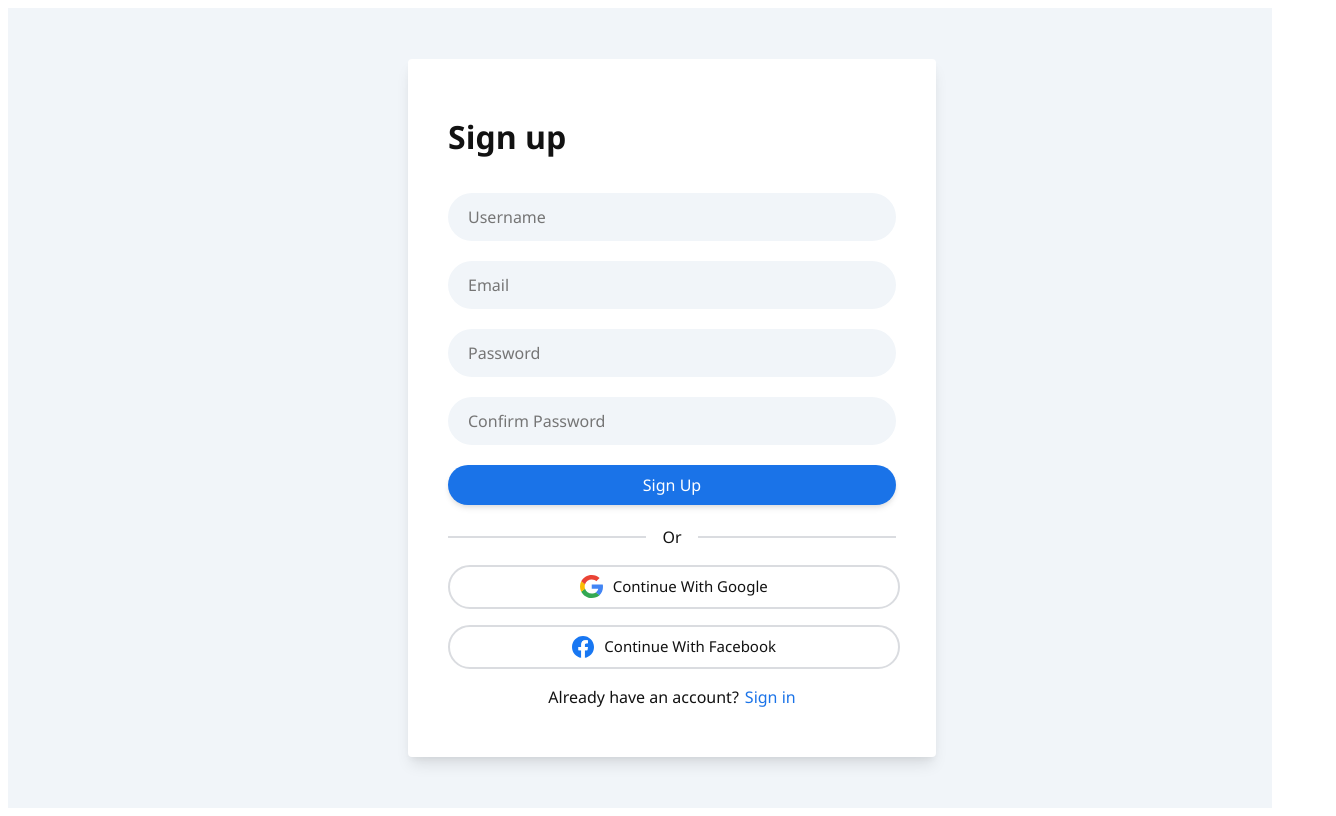
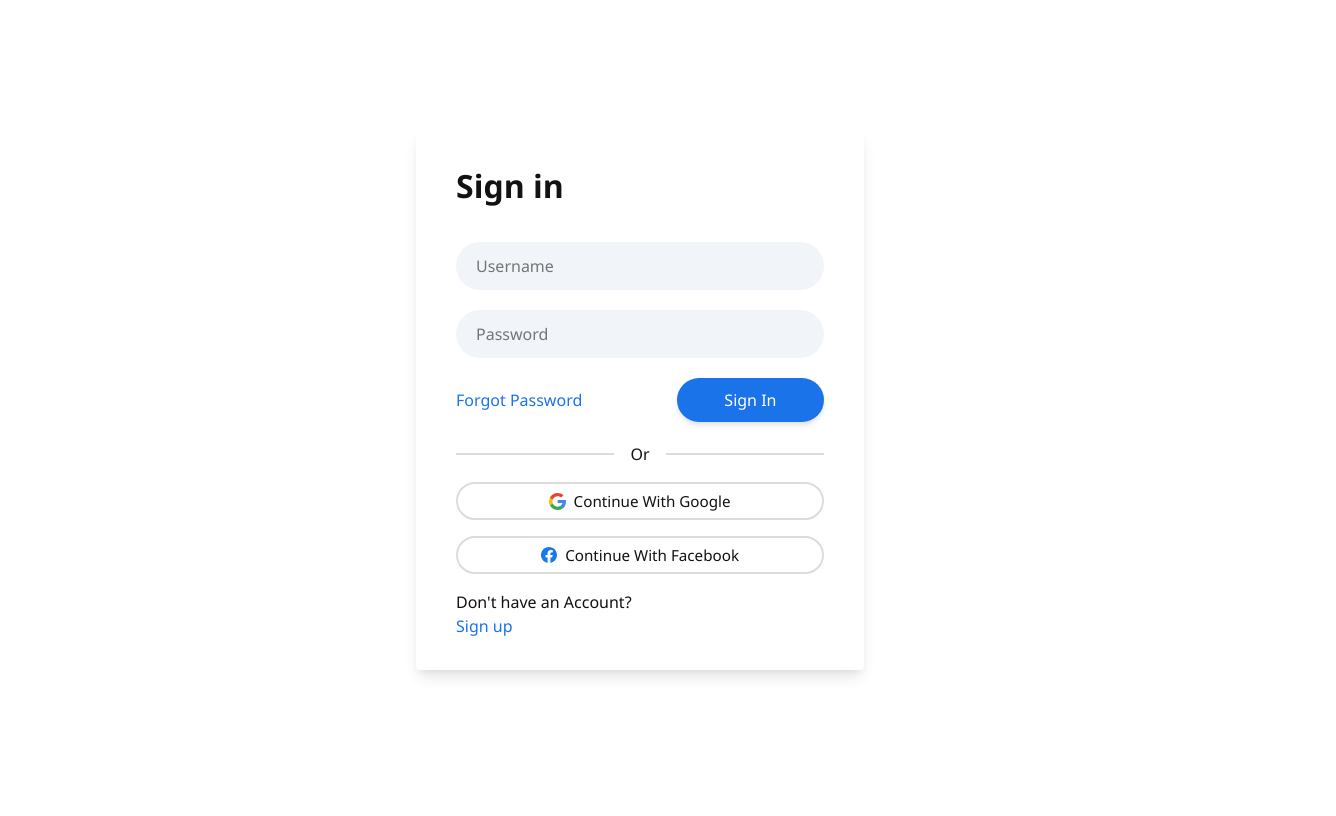
Before and after one commit to NikolayKostadinov21/vintage-clothes-project-fe, a React (Create React App) app in the folder vintage-clothes/: page / in a window 1280 px wide. Shown: the whole page, 1336 px wide, since content can reach past the window. Built offline with nearby package versions, Linux system fonts and the light colour scheme.

Commit message:
VCP-1 Simple changes

```diff
--- a/vintage-clothes/src/main/Main.tsx
+++ b/vintage-clothes/src/main/Main.tsx
@@ -4,7 +4,7 @@ import Signup from "../authentication/Signup/Signup";
 function Main() {
     return(
         <div>
-            <Signup />
+            <Signin />
         </div>
     );
 }
```
